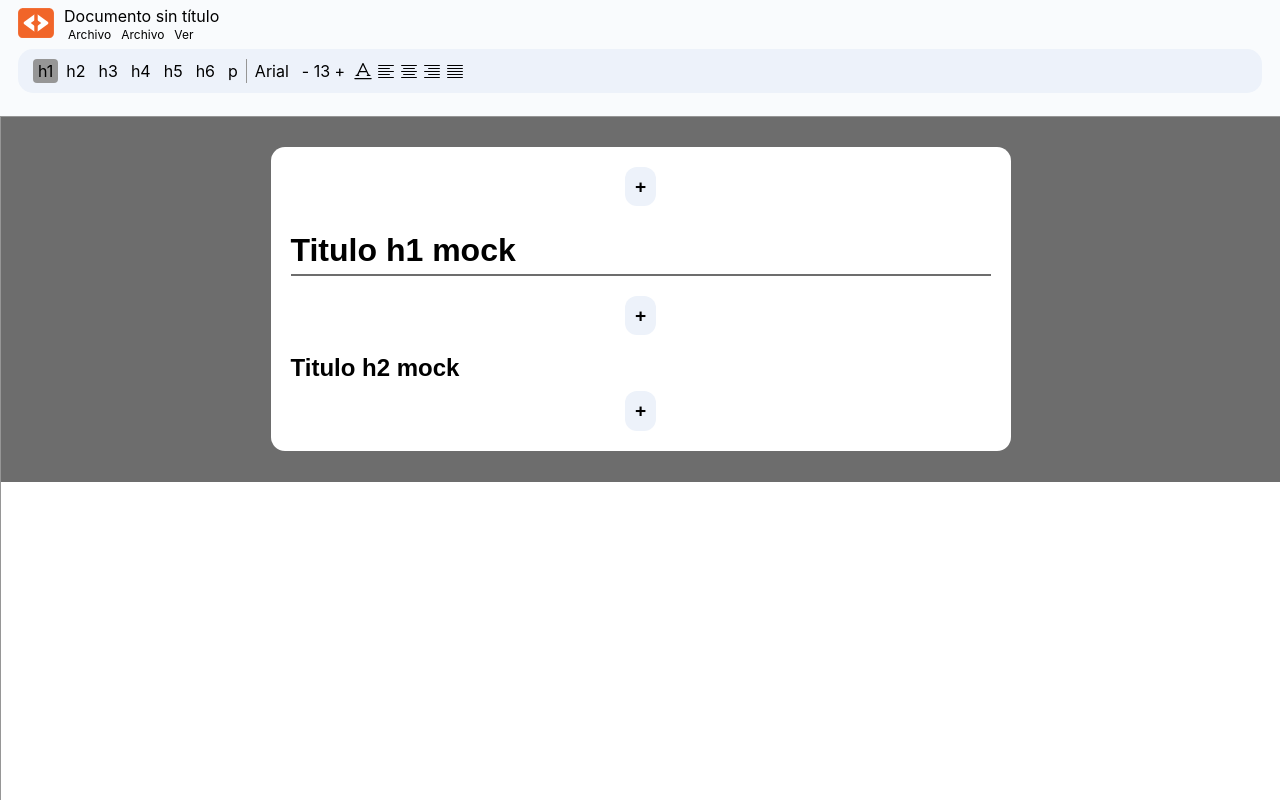
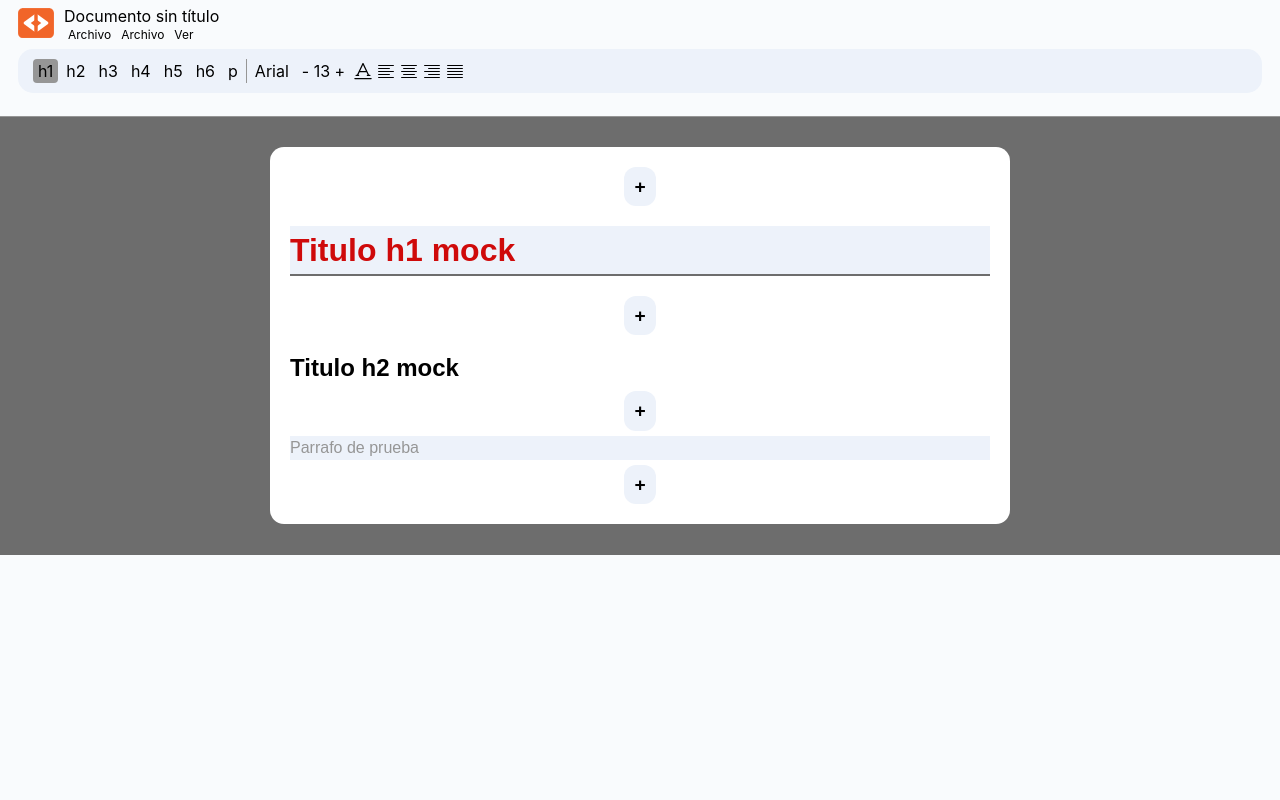
Before and after one commit to JoseMR6/react-web-editor, a React (Vite) app in the folder react-web-editor/: page / in a window 1280 px wide. Built offline with nearby package versions, Linux system fonts and the light colour scheme.

Commit message:
Inicio de incorporacion de estilos por json

```diff
--- a/react-web-editor/documents_data/basicTemplate.json
+++ b/react-web-editor/documents_data/basicTemplate.json
@@ -10,6 +10,10 @@
             "param": {
                 "text": "Titulo h1 mock",
                 "type": "h1"
+            },
+            "style": {
+                "color": "#cf0a0a",
+                "backgroundColor": "rgb(237, 242, 250)"
             }
         },
         {
@@ -27,6 +31,21 @@
         {
             "id": "el4",
             "type": "add_element"
+        },
+        {
+            "id": "el5",
+            "type": "parrafo",
+            "param": {
+                "text": "Parrafo de prueba"
+            },
+            "style": {
+                "color": "#969696",
+                "backgroundColor": "rgb(237, 242, 250)"
+            }
+        },
+        {
+            "id": "el6",
+            "type": "add_element"
         }
     ]
 }
--- a/react-web-editor/src/components/Document.css
+++ b/react-web-editor/src/components/Document.css
@@ -1,7 +1,6 @@
 #document-edit-container {
-    background-color: #ffffff;
-    border-top: 1px solid #969696;
-    border-left: 1px solid #969696;
+    background-color: var(--color-1);
+    border-top: 1px solid var(--color-3);
     height: 100%;
     margin-top: 15px;
     display: block;
--- a/react-web-editor/src/components/DocumentMenuOptions.css
+++ b/react-web-editor/src/components/DocumentMenuOptions.css
@@ -5,12 +5,12 @@
 }
 
 .document-option span:hover, .document-option .deployed{
-    background-color: #b6b6b6;
+    background-color: var(--color-3);
 }
 
 .document-option ul{
     position: absolute;
-    background-color: #ffffff;
+    background-color: var(--color-5);
     box-shadow: 0px 0px 3px rgba(75, 75, 75, 0.678);
     list-style: none;
     margin: 0;
@@ -25,6 +25,6 @@
 }
 
 .document-option ul li:hover{
-    background-color: #a7a5a5;
+    background-color: var(--color-3);
     cursor: pointer;
 }
--- a/react-web-editor/src/components/EditMenu.css
+++ b/react-web-editor/src/components/EditMenu.css
@@ -1,7 +1,7 @@
 #edit-menu-container {
     display: flex;
     flex-direction: row;
-    background-color: #edf2fa;
+    background-color: var(--color-4);
     gap: 3px;
     padding-left: 15px;
     padding-top: 10px;
--- a/react-web-editor/src/components/EditMenu.jsx
+++ b/react-web-editor/src/components/EditMenu.jsx
@@ -1,10 +1,7 @@
-import {
-    TextColorIcon, TextAlignLeftIcon, TextAlignCenterIcon, TextAlignRightIcon,
-    TextAlignJustifyIcon
-} from './Icons.jsx'
 import './EditMenu.css'
 import { EditMenuOptionHtmltag } from './EditMenuOptions.jsx'
 import { HTML_TAG_TYPES } from '../constants.js'
+import { EditElementOptions } from './EditMenuOptions.jsx'
 
 export function EditMenu() {
     var cont = 0;
@@ -24,13 +21,7 @@ export function EditMenu() {
             })}
 
             <div className='menu-separator' />
-            <div className='edit-option-text'>Arial</div>
-            <div className='edit-option-text'>- 13 +</div>
-            <div className='edit-option-icon'><TextColorIcon /></div>
-            <div className='edit-option-icon'><TextAlignLeftIcon /></div>
-            <div className='edit-option-icon'><TextAlignCenterIcon /></div>
-            <div className='edit-option-icon'><TextAlignRightIcon /></div>
-            <div className='edit-option-icon'><TextAlignJustifyIcon /></div>
+            <EditElementOptions/>
         </div>
     )
 }
--- a/react-web-editor/src/components/EditMenuOptions.css
+++ b/react-web-editor/src/components/EditMenuOptions.css
@@ -5,7 +5,7 @@
 }
 
 .edit-option-text.selected, .edit-option-text:hover{
-    background-color: #969696;
+    background-color: var(--color-3);
     border-radius: 4px;
 }
 
--- a/react-web-editor/src/components/EditMenuOptions.jsx
+++ b/react-web-editor/src/components/EditMenuOptions.jsx
@@ -2,6 +2,10 @@ import { PropTypes } from 'prop-types'
 import { useMenu } from '../hooks/useMenu'
 import './EditMenuOptions.css'
 import { useMouse } from '../hooks/useMouse'
+import {
+    TextColorIcon, TextAlignLeftIcon, TextAlignCenterIcon, TextAlignRightIcon,
+    TextAlignJustifyIcon
+} from './Icons.jsx'
 
 export function EditMenuOptionHtmltag({htmltag}) {
     const {selectedTag, setSelectedTag} = useMenu()
@@ -41,3 +45,18 @@ export function EditMenuOptionHtmltag({htmltag}) {
 EditMenuOptionHtmltag.propTypes = {
     htmltag: PropTypes.string.isRequired
 }
+
+export function EditElementOptions (){
+
+    return(
+        <>
+            <div className='edit-option-text'>Arial</div>
+            <div className='edit-option-text'>- 13 +</div>
+            <div className='edit-option-icon'><TextColorIcon /></div>
+            <div className='edit-option-icon'><TextAlignLeftIcon /></div>
+            <div className='edit-option-icon'><TextAlignCenterIcon /></div>
+            <div className='edit-option-icon'><TextAlignRightIcon /></div>
+            <div className='edit-option-icon'><TextAlignJustifyIcon /></div>
+        </>
+    )
+}
--- a/react-web-editor/src/components/template_components/TElements.css
+++ b/react-web-editor/src/components/template_components/TElements.css
@@ -142,4 +142,8 @@
     border-radius: 10px;
     float: right;
     position: relative;
+    z-index: 20;
+    border-color: var(--color-5);
+    border-style: solid;
+    border-width: 2px;
 }
--- a/react-web-editor/src/components/template_components/TElements.jsx
+++ b/react-web-editor/src/components/template_components/TElements.jsx
@@ -5,7 +5,7 @@ import { useMenu } from '../../hooks/useMenu.js'
 import { useState } from 'react'
 import { ELEMENT_TYPES } from '../../constants.js'
 
-export function Element({ id, type, param }) {
+export function Element({ id, type, param, style }) {
     const [seeEditOptions, setSeeEditOptions] = useState(false)
     const { removeElement } = useElements()
     var component = <div>error</div>
@@ -22,6 +22,7 @@ export function Element({ id, type, param }) {
                 id={id}
                 text={param.text}
                 type={param.type}
+                style={style}
             />
         )
     } else if (type == ELEMENT_TYPES.PARRAFO) {
@@ -29,6 +30,7 @@ export function Element({ id, type, param }) {
             <Parrafo
                 id={id}
                 text={param.text}
+                style={style}
             />
         )
     } else {
@@ -54,14 +56,40 @@ export function Element({ id, type, param }) {
 Element.propTypes = {
     id: PropTypes.string.isRequired,
     type: PropTypes.string.isRequired,
-    param: PropTypes.object
+    param: PropTypes.object,
+    style: PropTypes.object
 }
 
-export function Titulo({ id, text, type }) {
+export function Titulo({ id, text, type, style }) {
     const [textValue, setTextValue] = useState(text)
     const [verInput, setVerImput] = useState(false)
     const handleOnChange = (event) => { setTextValue(event.target.value) }
-    const textHtml = "<" + type + ">" + textValue + "</" + type + ">"
+
+    var htmlStyle = ''
+
+    if(style != undefined){
+        htmlStyle+=' style="'
+
+        Object.getOwnPropertyNames(style).forEach((name)=>{
+            var formatName = ''
+
+            for(var i=0;i<name.length;i++){
+                const char=name.charAt(i)
+                if(char==char.toUpperCase()){
+                    formatName+='-'+char.toLowerCase()
+                }else{
+                    formatName+=char
+                }
+            }
+
+            htmlStyle+=formatName+":"+style[name]+";"
+        })
+
+        htmlStyle+='"'
+
+    }
+
+    const textHtml = "<" + type + htmlStyle+">" + textValue + "</" + type + ">"
 
     return (
         <>
@@ -69,7 +97,7 @@ export function Titulo({ id, text, type }) {
                 onMouseLeave={() => { setVerImput(false) }}
             >
                 <input type='text' value={textValue} onChange={handleOnChange}
-                    style={{ visibility: !verInput && 'hidden' }}
+                    style={{ visibility: !verInput && 'hidden' , ...style}}
                 />
                 <div dangerouslySetInnerHTML={{ __html: textHtml }}
                     onClick={() => { setVerImput(true) }}
@@ -83,10 +111,11 @@ export function Titulo({ id, text, type }) {
 Titulo.propTypes = {
     id: PropTypes.string.isRequired,
     text: PropTypes.string.isRequired,
-    type: PropTypes.string.isRequired
+    type: PropTypes.string.isRequired,
+    style: PropTypes.object
 }
 
-export function Parrafo({ id, text }) {
+export function Parrafo({ id, text, style }) {
     const [textValue, setTextValue] = useState(text)
     const [verInput, setVerImput] = useState(false)
     const handleOnChange = (event) => { setTextValue(event.target.value) }
@@ -96,6 +125,12 @@ export function Parrafo({ id, text }) {
         return replacedText
     }
 
+    var htmlStyle={}
+
+    if(style != undefined){
+        htmlStyle=style
+    }
+
     return (
         <>
             <div id={id} className='element-container parrafo'
@@ -103,11 +138,12 @@ export function Parrafo({ id, text }) {
             >
                 <textarea
                     onChange={handleOnChange}
-                    style={{ visibility: !verInput && 'hidden' }}
+                    style={{ visibility: !verInput && 'hidden', ...style}}
                     value={textValue}
                 />
                 <p onClick={() => { setVerImput(true)}}
                     dangerouslySetInnerHTML={{ __html: textParrafo(textValue) }}
+                    style={htmlStyle}
                 />
             </div>
         </>
@@ -116,7 +152,8 @@ export function Parrafo({ id, text }) {
 
 Parrafo.propTypes = {
     id: PropTypes.string.isRequired,
-    text: PropTypes.string.isRequired
+    text: PropTypes.string.isRequired,
+    style: PropTypes.object
 }
 
 export function AddElement({ id }) {
--- a/react-web-editor/src/components/template_components/TMain.jsx
+++ b/react-web-editor/src/components/template_components/TMain.jsx
@@ -16,6 +16,7 @@ export function TMain() {
                             id={elemento.id}
                             type={elemento.type}
                             param={elemento.param}
+                            style={elemento.style}
                         />
                     )
                 })}
--- a/react-web-editor/src/index.css
+++ b/react-web-editor/src/index.css
@@ -3,8 +3,15 @@
   line-height: 1.5;
   font-weight: 400;
 
-  color: #000000;
-  background-color: #f9fbfd;
+  /*variables*/
+  --color-1: #f9fbfd;
+  --color-2: #000000;
+  --color-3: #969696;
+  --color-4: #edf2fa;
+  --color-5: #ffffff;
+
+  color: var(var(--color-2));
+  background-color: var(--color-1);
 }
 
 html {
```
